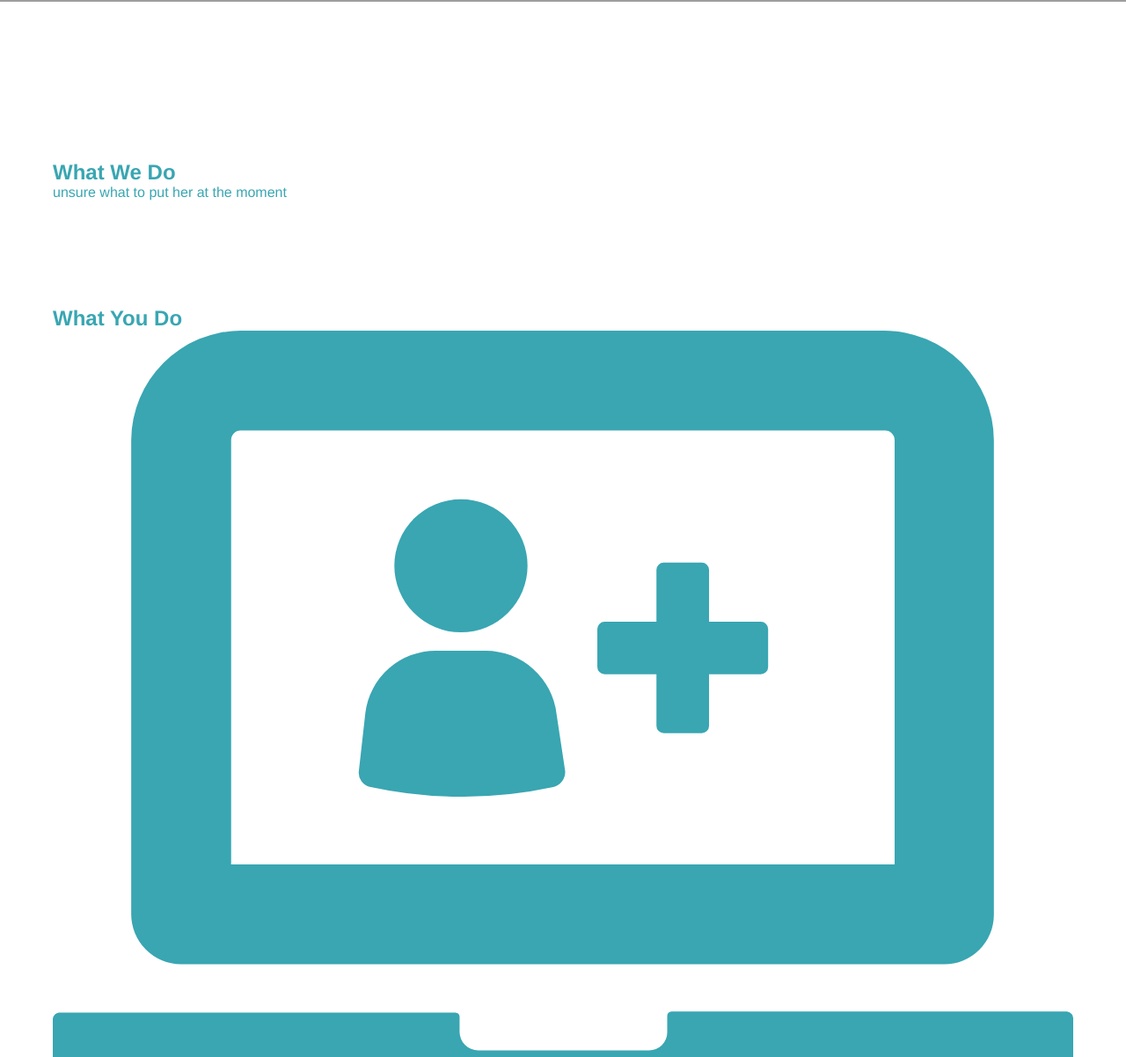
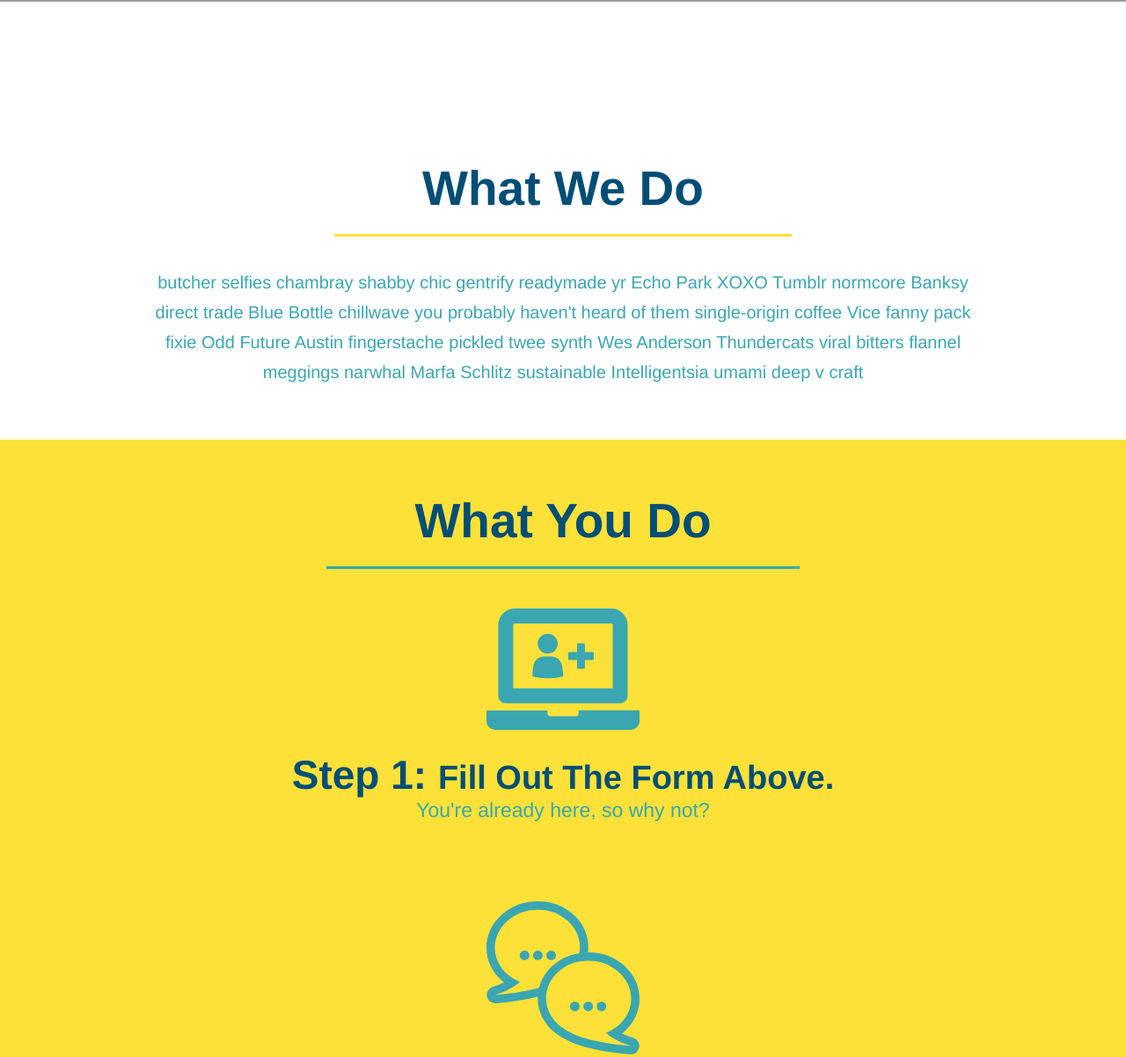
Before and after one commit to Bmartin5388/run-buddy, a plain HTML site: page index.html in a window 1280 px wide. Shown: the part 680-1882 px from the top of the page at 88% size. Drawn offline with Linux system fonts and the light colour scheme; grey boxes are pictures that could not be loaded.

Commit message:
what you do styled

```diff
--- a/assets/css/style.css
+++ b/assets/css/style.css
@@ -108,4 +108,54 @@
     padding: 10px;
     font-size: 16px;
 }
+.intro {
+    text-align: center;
+}
+
+.intro p {
+    line-height: 1.7;
+    color: #39a6b2;
+    width: 80%;
+    font-size: 20px;
+    margin: 0 auto;
+}
+.steps {
+    text-align: center;
+    background: #fce138;
+}
+
+.section-title {
+    font-size: 55px;
+    color: #024e76;
+    margin-bottom: 35px;
+    padding: 0 100px 20px 100px;
+    display: inline-block;
+    border-bottom: 3px solid;
+}
+.primary-border {
+    border-color: #fce138;
+}
+
+.secondary-border {
+    border-color: #39a6b2;
+}
+.steps div {
+    margin-bottom: 80px;
+ }
+ .steps img {
+     width: 15%;
+     margin: 10px 0;
+ }
+ .steps h3 {
+     color: #024e76;
+     font-size: 46px;
+     margin-top: 10px;
+ }
+.steps p {
+    color: #39a6b2;
+    font-size: 23px;
+}
+.steps span {
+    font-size: 38px;
+}
 /* Hero Style End */
--- a/index.html
+++ b/index.html
@@ -65,33 +65,36 @@
     <section>
     </section>
     <!-- "What We Do" section -->
-    <section id="what-we-do">
-        <h2>What We Do</h2>
+    <section id="what-we-do" class="intro">
+        <h2 class="section-title primary-border">What We Do</h2>
         <p>
-        unsure what to put her at the moment
+            butcher selfies chambray shabby chic gentrify readymade yr Echo Park XOXO Tumblr normcore Banksy direct trade Blue Bottle chillwave you probably haven't heard of them single-origin coffee Vice fanny pack fixie Odd Future Austin fingerstache pickled twee synth Wes Anderson Thundercats viral bitters flannel meggings narwhal Marfa Schlitz sustainable Intelligentsia umami deep v craft
         </p>
     </section>
     <!--"what you do" section-->
-    <section id="what-we-do">
-        <h2>What You Do</h2>
+    <section id="what-you-do" class="steps">
+        <h2 class="section-title secondary-border">What You Do</h2>
         <div>
             <img src="./assets/images/step-1.svg" alt="" />
-            <h3>Step 1: Fill Out The Form Above. </h3>
-            <p>You're already here, so why not?</p>
+            <h3>Step 1: <span>Fill Out The Form Above.</span></h3>
+                <p>You're already here, so why not?</p>
         </div>
 
         <div>
-            <h3>Step 2: Consult with One of Our Trainers.</h3>
-            <p>Are you here to build muscle, lose weight, or just feel good></p>
+            <img src="./assets/images/step-2.svg" alt="" />
+            <h3>Step 2: <span>Speak with One of Our Trainers.</span></h3>
+            <p>Are you here to build muscle, lose weight, or just feel good?</p>
         </div>
 
         <div>
-            <h3>Step 3: Get Running.</h3>
-            <p>hit the ground running (literally) once your trainer lays out your plan.</p>
+            <img src="./assets/images/step-3.svg" alt=""/>
+            <h3>Step 3: <span>Get Running.</span></h3>
+            <p>Hit the ground running (literally) once your trainer lays out your plan.</p>
         </div>
 
         <div>
-            <h3>Step 4: See Results.</h3>
+            <img src="./asssets/images/step-4.svg" alt=""/>
+            <h3>Step 4: <span>See Results.</span></h3>
             <p>Bi-weekly checkins with your trainer will keep you focused</p>
         </div>
     </section>
```
Also changed, not shown: 2 other files.
